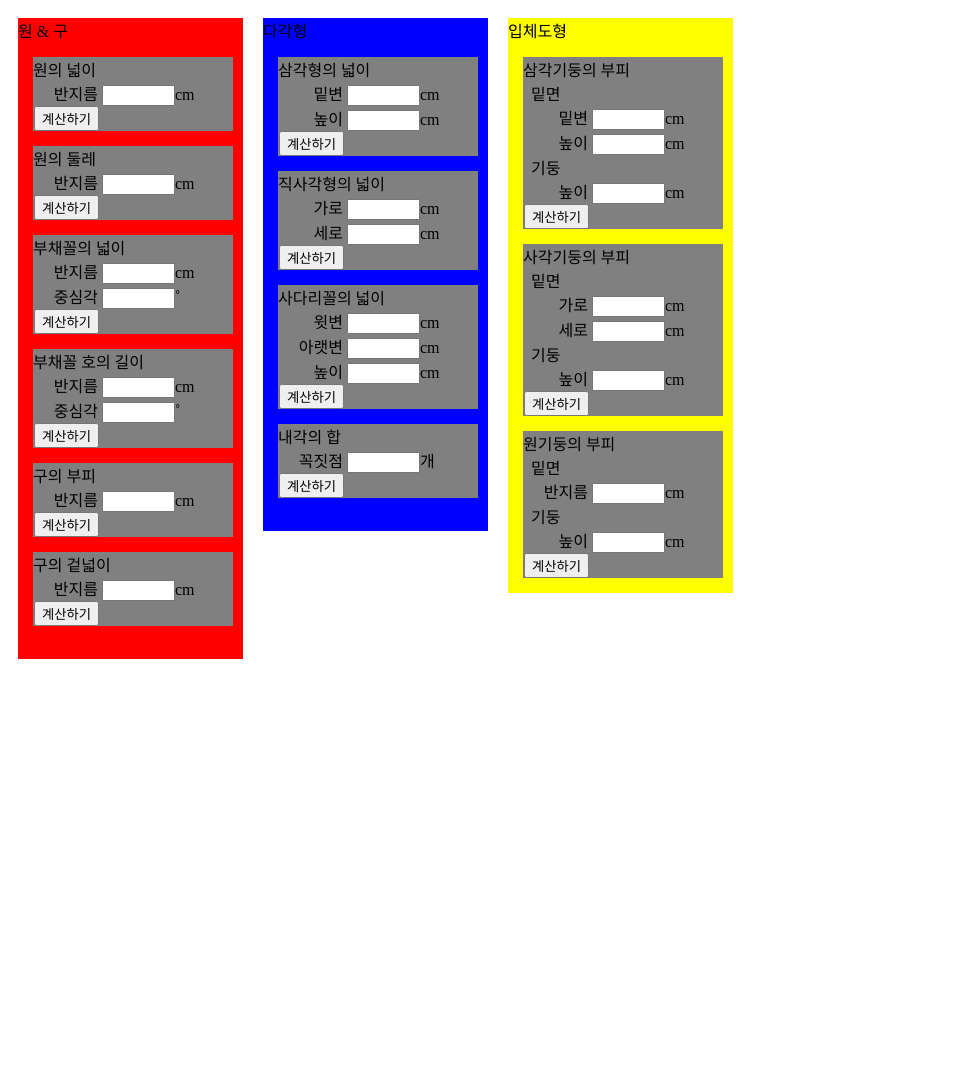
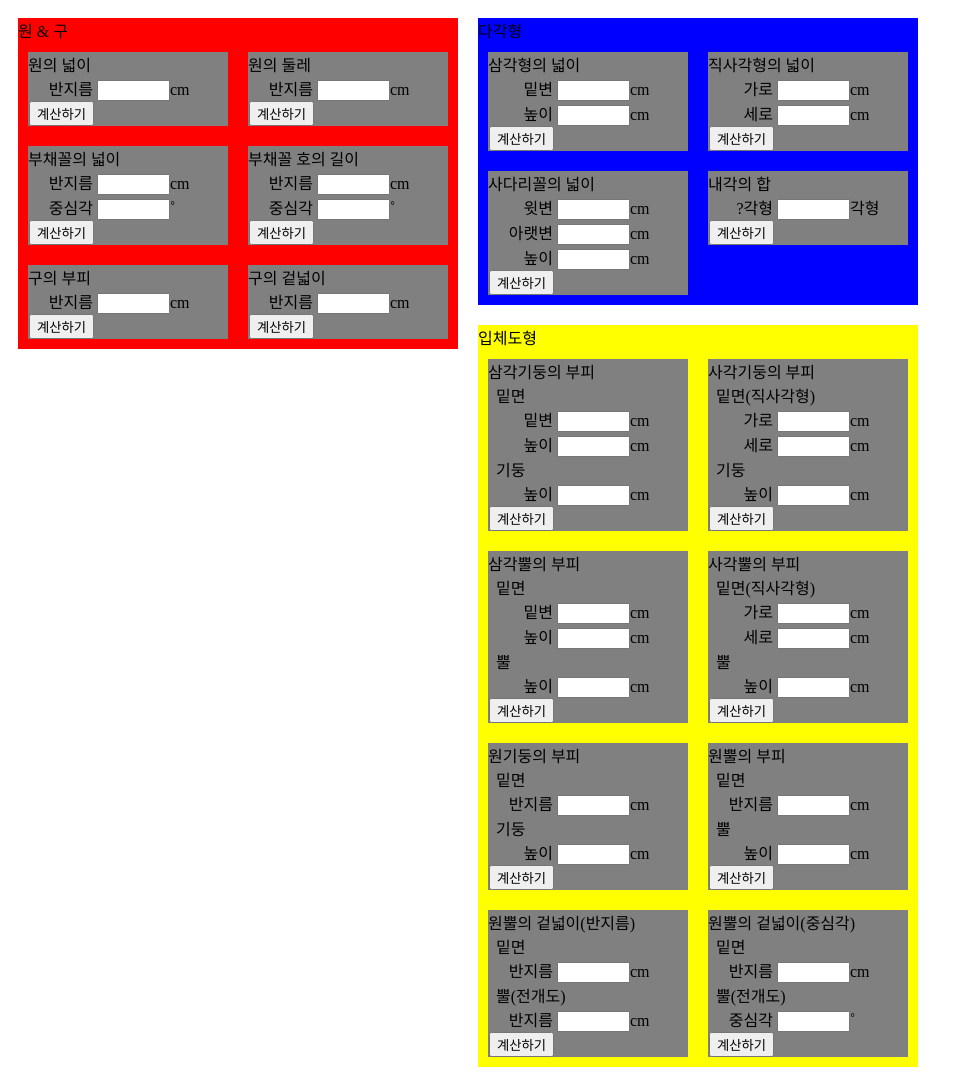
Before and after one commit to jeho0131/shapes, a plain HTML site: page index.html in a window 1280 px wide. Shown: the whole page, without its empty margins (0-963 px from the left). Before the commit the page ends 800 px from the top, so only its background shows below. Drawn offline with Linux system fonts and the light colour scheme.

Commit message:
Add files via upload

```diff
--- a/index.html
+++ b/index.html
@@ -9,7 +9,7 @@
     <style>
         .C {
             background-color: red;
-            width: 225px;
+            width: 440px;
             height: 100%;
             margin:10px;
             position:relative;
@@ -18,7 +18,7 @@
 
         .P {
             background-color: blue;
-            width: 225px;
+            width: 440px;
             height: 100%;
             margin:10px;
             position:relative;
@@ -27,7 +27,7 @@
 
         .T {
             background-color: yellow;
-            width: 225px;
+            width: 440px;
             height: 100%;
             margin:10px;
             position:relative;
@@ -37,8 +37,9 @@
         .box {
             background-color: gray;
             width: 200px;
+            float:left;
             height: 85%;
-            margin:15px;
+            margin:10px;
             position:relative;
         }
 
@@ -61,8 +62,7 @@
         원 & 구
         <br/>
         <div class="box">
-            원의 넓이
-            <br/>
+            <div title="πr²">원의 넓이</div>
             <label for="radiusa">반지름</label>
             <input type="number" id="radiusa">cm
             <br/>
@@ -72,8 +72,7 @@
         </div>
 
         <div class="box">
-            원의 둘레
-            <br/>
+            <div title="2πr">원의 둘레</div>
             <label for="radiusl">반지름</label>
             <input type="number" id="radiusl">cm
             <br/>
@@ -84,8 +83,7 @@
         </div>
 
         <div class="box">
-            부채꼴의 넓이
-            <br/>
+            <div title="πr² x (중심각 / 360)">부채꼴의 넓이</div>
             <label for="radiussfa">반지름</label>
             <input type="number" id="radiussfa">cm
             <br/>
@@ -98,8 +96,7 @@
         </div>
 
         <div class="box">
-            부채꼴 호의 길이
-            <br/>
+            <div title="2πr x (중심각 / 360)">부채꼴 호의 길이</div>
             <label for="radiussfl">반지름</label>
             <input type="number" id="radiussfl">cm
             <br/>
@@ -190,8 +187,8 @@
         <div class="box">
             내각의 합
             <br/>
-            <label for="pointnum">꼭짓점</label>
-            <input type="number" id="pointnum" min="3">개
+            <label for="pointnum">?각형</label>
+            <input type="number" id="pointnum" min="3">각형
             <br/>
             <input id="result" type="button" value="계산하기" onClick="AddAngle()">
             <br/>
@@ -229,7 +226,7 @@
         <div class="box">
             사각기둥의 부피
             <br/>
-            &nbsp; 밑면
+            &nbsp; 밑면(직사각형)
             <br>
             <label for="downlinelenh">가로</label>
             <input type="number" id="downlinelenh">cm
@@ -248,6 +245,48 @@
         </div>
 
         <div class="box">
+            삼각뿔의 부피
+            <br/>
+            &nbsp; 밑면
+            <br>
+            <label for="downlinetp">밑변</label>
+            <input type="number" id="downlinetp">cm
+            <br/>
+            <label for="downhightp">높이</label>
+            <input type="number" id="downhightp">cm
+            <br/>
+            &nbsp; 뿔
+            <br/>
+            <label for="highttp">높이</label>
+            <input type="number" id="highttp">cm
+            <br/>
+
+            <input id="result" type="button" value="계산하기" onClick="TPyramidVolume()">
+            <br/>
+        </div>
+
+        <div class="box">
+            사각뿔의 부피
+            <br/>
+            &nbsp; 밑면(직사각형)
+            <br>
+            <label for="downlinelenhp">가로</label>
+            <input type="number" id="downlinelenhp">cm
+            <br/>
+            <label for="downlinelenvp">세로</label>
+            <input type="number" id="downlinelenvp">cm
+            <br/>
+            &nbsp; 뿔
+            <br/>
+            <label for="highrtp">높이</label>
+            <input type="number" id="highrtp">cm
+            <br/>
+
+            <input id="result" type="button" value="계산하기" onClick="QpyramidVolume()">
+            <br/>
+        </div>
+
+        <div class="box">
             원기둥의 부피
             <br/>
             &nbsp; 밑면
@@ -262,6 +301,60 @@
             <br/>
 
             <input id="result" type="button" value="계산하기" onClick="CylinderVolume()">
+            <br/>
+        </div>
+
+        <div class="box">
+            원뿔의 부피
+            <br/>
+            &nbsp; 밑면
+            <br>
+            <label for="downradiusc">반지름</label>
+            <input type="number" id="downradiusc">cm
+            <br/>
+            &nbsp; 뿔
+            <br/>
+            <label for="highctc">높이</label>
+            <input type="number" id="highctc">cm
+            <br/>
+
+            <input id="result" type="button" value="계산하기" onClick="ConeVolume()">
+            <br/>
+        </div>
+
+        <div class="box">
+            원뿔의 겉넓이(반지름)
+            <br/>
+            &nbsp; 밑면
+            <br>
+            <label for="downradiuscsr">반지름</label>
+            <input type="number" id="downradiuscsr">cm
+            <br/>
+            &nbsp; 뿔(전개도)
+            <br/>
+            <label for="sformradius">반지름</label>
+            <input type="number" id="sformradius">cm
+            <br/>
+
+            <input id="result" type="button" value="계산하기" onClick="ConeSurfaceAreaR()">
+            <br/>
+        </div>
+
+        <div class="box">
+            원뿔의 겉넓이(중심각)
+            <br/>
+            &nbsp; 밑면
+            <br>
+            <label for="downradiuscsa">반지름</label>
+            <input type="number" id="downradiuscsa">cm
+            <br/>
+            &nbsp; 뿔(전개도)
+            <br/>
+            <label for="conearc">중심각</label>
+            <input type="number" id="conearc">˚
+            <br/>
+
+            <input id="result" type="button" value="계산하기" onClick="ConeSurfaceAreaA()">
             <br/>
         </div>
     </div>
@@ -405,7 +498,71 @@
 
             let v = r * r * h;
 
-            alert("원기둥의 부피 : " + String(v) + "π㎤")
+            alert("원기둥의 부피 : " + String(v) + "π㎤");
+        }
+
+        function QpyramidVolume() {
+            let dh = document.querySelector('#downlinelenhp').value;
+                dh = Number(dh);
+            let dv = document.querySelector('#downlinelenvp').value;
+                dv = Number(dv);
+            let h = document.querySelector('#highrtp').value;
+                h = Number(h);
+
+            let v = (dh * dv) * h / 3;
+
+            alert("사각뿔의 부피 : " + String(v) + "㎤");
+        }
+
+        function TPyramidVolume() {
+            let dl = document.querySelector('#downlinetp').value;
+                dl = Number(dl);
+            let dh = document.querySelector('#downhightp').value;
+                dh = Number(dh);
+            let h = document.querySelector('#highttp').value;
+                h = Number(h);
+
+            let v = (dl * dh) / 2 * h / 3;
+
+            alert("삼각뿔의 부피 : " + String(v) + "㎤");
+        }
+
+        function ConeVolume() {
+            let r = document.querySelector('#downradiusc').value;
+                r = Number(r);
+            let h = document.querySelector('#highctc').value;
+                h = Number(h);
+
+            let v = r * r * h / 2;
+
+            alert("원뿔의 부피 : " + String(v) + "π㎤");
+        }
+
+        function ConeSurfaceAreaR() {
+            let r = document.querySelector('#downradiuscsr').value;
+                r = Number(r);
+            let R = document.querySelector('#sformradius').value;
+                R = Number(R);
+
+            let l = 2 * r;
+
+            let area = (R * l / 2) + (r * r);
+
+            alert("원뿔의 겉넓이 : " + String(area) + "π㎠");
+        }
+
+        function ConeSurfaceAreaA() {
+            let r = document.querySelector('#downradiuscsa').value;
+                r = Number(r);
+            let a = document.querySelector('#conearc').value;
+                a = Number(a);
+
+            let l = 2 * r;
+            let R = r / (a / 360);
+
+            let area = (R * l / 2) + (r * r);
+
+            alert("원뿔의 겉넓이 : " + String(area) + "π㎠");
         }
 
     </script>
```
